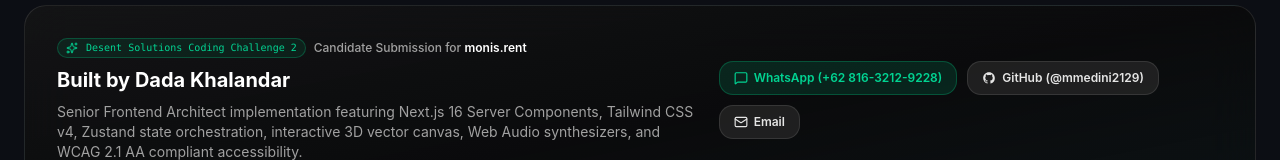
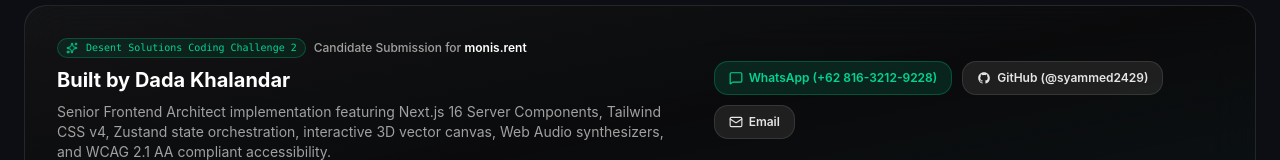
Before and after one commit to Syammed2429/monis-rental-3d-preview, a Next.js app: page / in a window 1280 px wide. Shown: the part 1221-1381 px from the top of the page. Built offline with nearby package versions, Linux system fonts and the light colour scheme.

Commit message:
fix(attribution): update candidate GitHub profile to syammed2429

```diff
--- a/package.json
+++ b/package.json
@@ -6,7 +6,7 @@
   "author": {
     "name": "Dada Khalandar",
     "email": "kerry.blig12@gmail.com",
-    "url": "https://github.com/mmedini2129"
+    "url": "https://github.com/syammed2429"
   },
   "scripts": {
     "dev": "next dev",
--- a/src/app/page.tsx
+++ b/src/app/page.tsx
@@ -124,7 +124,7 @@ export default function Home() {
                 </a>
 
                 <a
-                  href="https://github.com/mmedini2129"
+                  href="https://github.com/syammed2429"
                   target="_blank"
                   rel="noopener noreferrer"
                   className="inline-flex items-center gap-1.5 rounded-xl border border-white/10 bg-neutral-800/80 px-3.5 py-2 text-xs font-semibold text-neutral-200 transition-colors hover:border-white/20 hover:bg-neutral-800 hover:text-white focus-visible:ring-2 focus-visible:ring-neutral-400 focus-visible:outline-none"
@@ -137,7 +137,7 @@ export default function Home() {
                       d="M12 2C6.477 2 2 6.484 2 12.017c0 4.425 2.865 8.18 6.839 9.504.5.092.682-.217.682-.483 0-.237-.008-.868-.013-1.703-2.782.605-3.369-1.343-3.369-1.343-.454-1.158-1.11-1.466-1.11-1.466-.908-.62.069-.608.069-.608 1.003.07 1.53 1.032 1.53 1.032.892 1.53 2.341 1.088 2.91.832.092-.647.35-1.088.636-1.338-2.22-.253-4.555-1.113-4.555-4.951 0-1.093.39-1.988 1.029-2.688-.103-.253-.446-1.272.098-2.65 0 0 .84-.27 2.75 1.026A9.564 9.564 0 0112 6.844c.85.004 1.705.115 2.504.337 1.909-1.296 2.747-1.027 2.747-1.027.546 1.379.202 2.398.1 2.651.64.7 1.028 1.595 1.028 2.688 0 3.848-2.339 4.695-4.566 4.943.359.309.678.92.678 1.855 0 1.338-.012 2.419-.012 2.747 0 .268.18.58.688.482A10.019 10.019 0 0022 12.017C22 6.484 17.522 2 12 2z"
                     />
                   </svg>
-                  <span>GitHub (@mmedini2129)</span>
+                  <span>GitHub (@syammed2429)</span>
                 </a>
 
                 <a
```
Also changed, not shown: 1 other file (tests, documents, lock files or other folders).
